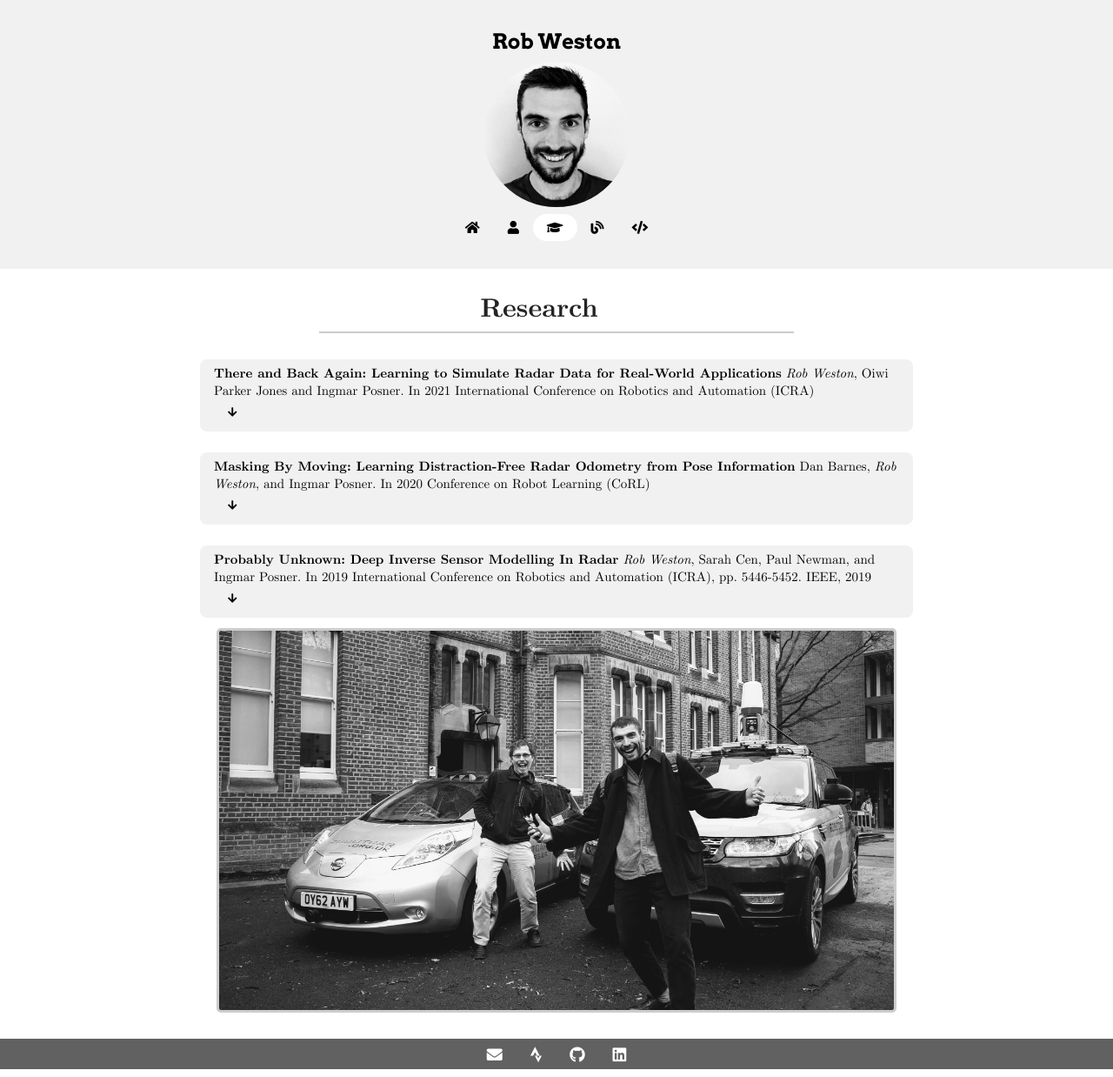
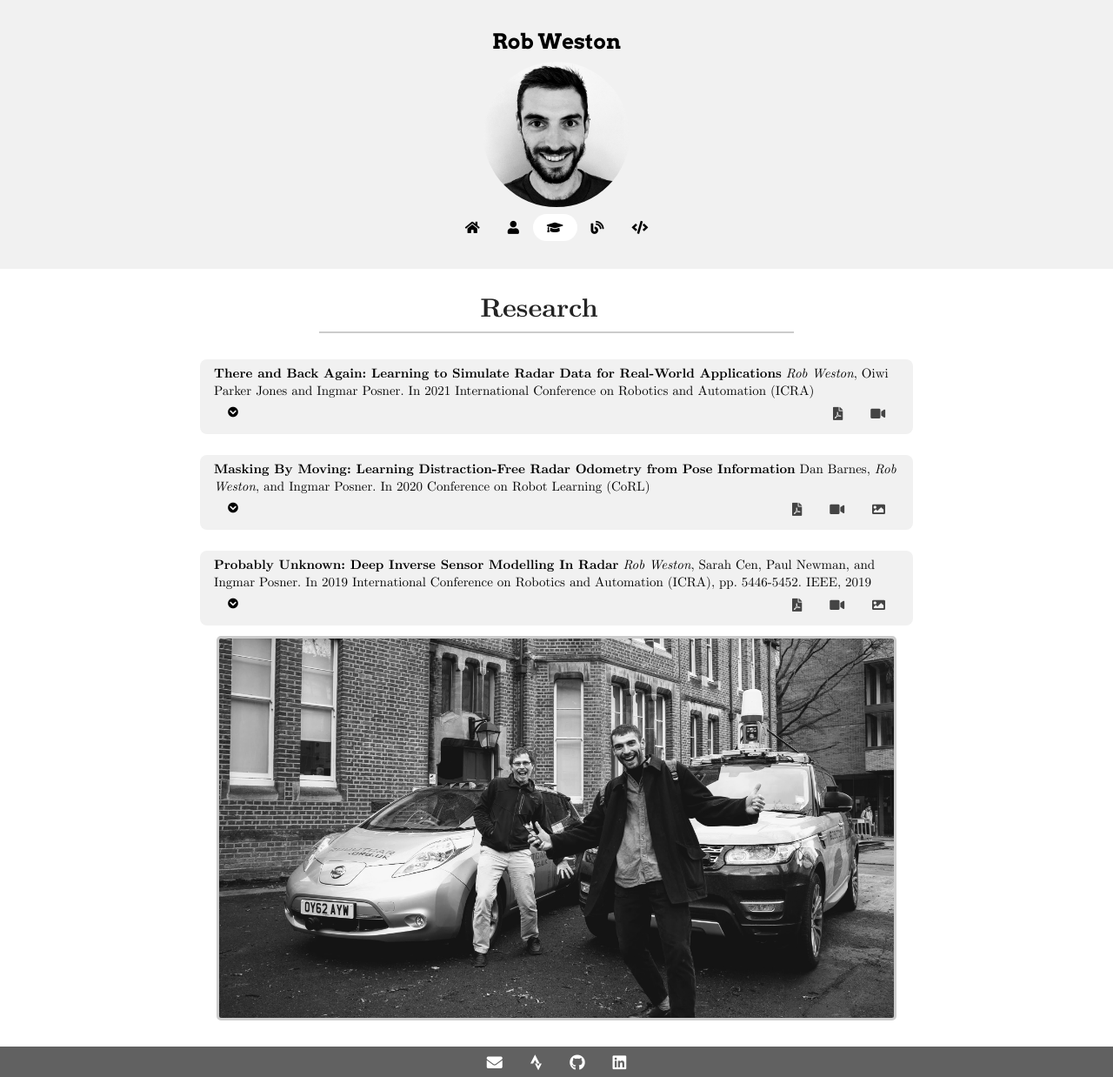
Before and after one commit to robw4/robw4.github.io, a Jekyll site: the page built from publications.html, in a window 1280 px wide. Shown: the whole page at 87% size. Built offline with Jekyll 4.4.1, drawn with Linux system fonts in a browser that asks for light colours; comment, search, counter and statistics services are not loaded.

Commit message:
Fixed broken font awesome icons for publications

```diff
--- a/publications.html
+++ b/publications.html
@@ -18,30 +18,30 @@ layout: plain
                     <div class="w3-bar">
                         <button onclick="toggleContent('{{ item.id }}')" class="w3-bar-item w3-button w3-small w3-round-xxlarge w3-hover-amber"
                                 style="outline:none; position:relative;">
-                            <i id="__button{{ item.id }}" class="fa fa-arrow-down"></i>
+                            <i id="__button{{ item.id }}" class="fas fa-chevron-circle-down"></i>
                         </button>
                         {% if item.poster %}
                             <button class="w3-bar-item  w3-button w3-round-xxlarge w3-hover-amber w3-right"
                                     style="outline:none; position:relative;">
-                                <a href="{{ item.poster }}"><i class="fa fa-file-image-o"></i></a>
+                                <a href="{{ item.poster }}"><i class="fas fa-image"></i></a>
                             </button>
                         {% endif %}
                         {% if item.youtube %}
                             <button class="w3-bar-item  w3-button w3-round-xxlarge w3-hover-amber w3-right"
                                     style="outline:none; position:relative;">
-                                <a href="https://www.youtube.com/watch?v={{ item.youtube }}"><i class="fa fa-file-video-o"></i></a>
+                                <a href="https://www.youtube.com/watch?v={{ item.youtube }}"><i class="fas fa-video"></i></a>
                             </button>
                         {%  endif %}
                         {% if item.paper %}
                             <button class="w3-bar-item  w3-button w3-round-xxlarge w3-hover-amber w3-right"
                                     style="outline:none; position:relative;"><a href="{{ item.paper }}">
-                                    <i class="fa fa-file-pdf-o"></i></a>
+                                    <i class="fas fa-file-pdf"></i></a>
                             </button>
                         {%  endif %}
 
                     </div>
 
-                    <div id="__abstract{{ item.id }}" class="w3-hide">
+                    <div id="__abstract{{ item.id }}" class="w3-hide w3-pad">
                         <p><i>{{ item.abstract }}</i></p>
                         <div class="w3-row video_wrapper">
                             <iframe src="https://www.youtube.com/embed/{{ item.youtube }}?autoplay=1&mute=1" ></iframe>
```
Also changed, not shown: other parts of publications.html (+2 -4 lines).
